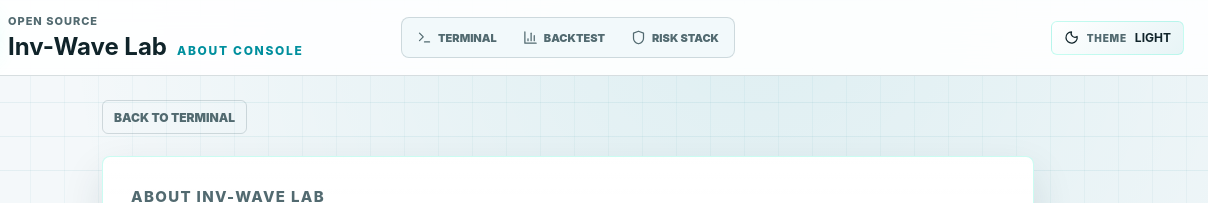
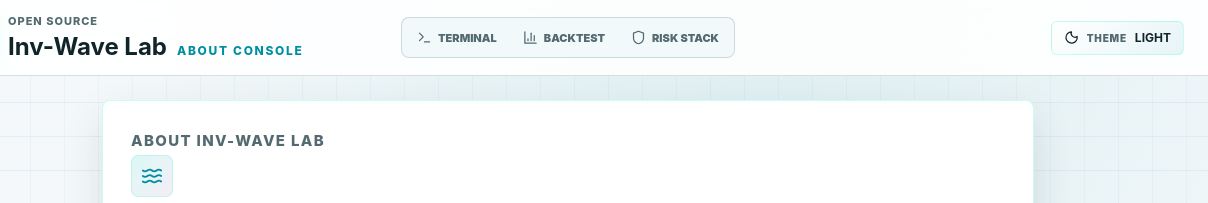
Before and after one commit to Paramboia/Inv-Wave-Lab, a website: page public/about-us.html in a window 1280 px wide. Shown: the top 203 px of the page, 72-1280 px from the left. Drawn offline with Linux system fonts and the light colour scheme.

Commit message:
Remove about page back link

```diff
--- a/public/about-us.html
+++ b/public/about-us.html
@@ -108,8 +108,6 @@
       </header>
 
       <main id="about" class="about-shell">
-        <a class="back-link" href="/">Back to terminal</a>
-
         <section class="about-hero">
           <p class="eyebrow">About Inv-Wave Lab</p>
           <h2 class="title-with-icon">
--- a/public/styles.css
+++ b/public/styles.css
@@ -1744,28 +1744,6 @@ dd {
   width: 100%;
 }
 
-.back-link {
-  align-items: center;
-  border: 1px solid var(--line);
-  border-radius: 6px;
-  color: var(--muted);
-  display: inline-flex;
-  font-size: 12px;
-  font-weight: 900;
-  justify-self: start;
-  min-height: 34px;
-  padding: 8px 11px;
-  text-decoration: none;
-  text-transform: uppercase;
-}
-
-.back-link:hover,
-.back-link:focus {
-  border-color: rgba(69, 245, 208, 0.46);
-  color: var(--cyan);
-  outline: none;
-}
-
 .about-hero,
 .about-section,
 .repo-card {
```
